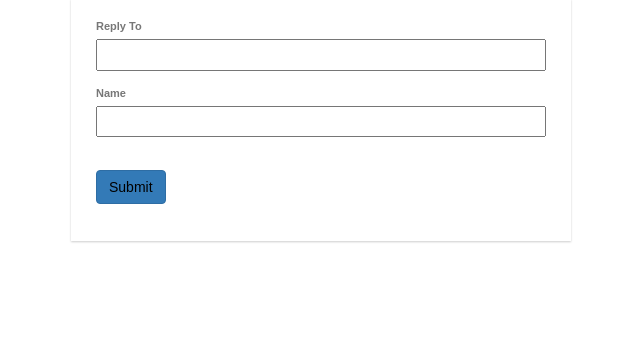
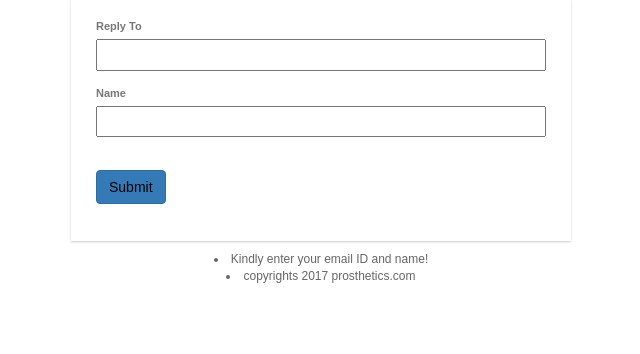
Before and after one commit to Sreejeeth/newdbms, a Django app: page /checkout/ in a window 1280 px wide. Shown: the part 353-707 px from the top of the page, without its empty margins (319-959 px from the left). Run offline with Django 3.2, Linux system fonts and the light colour scheme; parts of the project's set-up code (start-up, migrations or seed data) failed here and were passed over; some libraries are stand-ins or nearby versions.

Commit message:
checkout msg added

```diff
--- a/mysite/templates/checkout.html
+++ b/mysite/templates/checkout.html
@@ -46,6 +46,10 @@ emailjs.send("gmail","template_jpKYdkOi",{name: "James", notes: "Check this out!
   <br><br>
   {%csrf_token%}
   </form>
+<div align="center">
+<p><li>Kindly enter your email ID and name!</li>
+<li>copyrights 2017 prosthetics.com</li></p>
+</div>
 </div>
   <script type="text/javascript" src="//ajax.googleapis.com/ajax/libs/jquery/2.1.1/jquery.min.js"></script>
 
```
